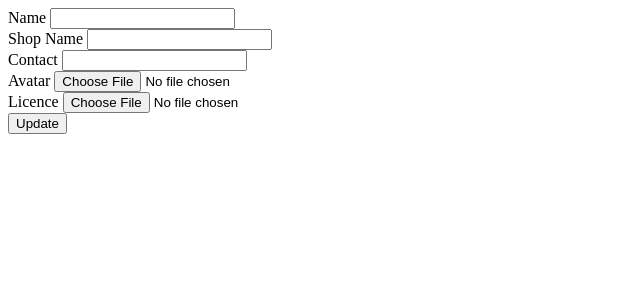
After one commit to DineshGavai/pharmify, a Django app: page /edit-profile/ in a window 1280 px wide. The commit adds this page. Shown: the top 300 px of the page, without its empty margins (0-640 px from the left). Run offline with Django 5.2, Linux system fonts and the light colour scheme.

Commit message:
Profile update backend complete

```diff
--- a/pharmify/settings.py
+++ b/pharmify/settings.py
@@ -11,6 +11,7 @@ https://docs.djangoproject.com/en/5.0/ref/settings/
 """
 
 from pathlib import Path
+import os
 
 # Build paths inside the project like this: BASE_DIR / 'subdir'.
 BASE_DIR = Path(__file__).resolve().parent.parent
@@ -138,3 +139,8 @@ EMAIL_USE_TLS = True
 EMAIL_PORT = 587
 EMAIL_HOST_USER = 'gavaidinesh26@gmail.com'
 EMAIL_HOST_PASSWORD = 'puktidupjuikgfwn'
+
+# Media root for saving avatar,licence
+
+MEDIA_URL = '/media/'
+MEDIA_ROOT = os.path.join(BASE_DIR, 'media')
--- a/templates/index.html
+++ b/templates/index.html
@@ -19,6 +19,7 @@
 <body>
     {% if request.user.is_authenticated %}
     <p class="fs-400">{{request.user}}</p>
+    <button class="primary"><a href="{% url 'profile-update' %}">Edit User</a></button><br>
     <button class="primary"><a href="{% url 'logout' %}">Logout</a></button>
     {% else %}
     <button class="primary"><a href="{% url 'login' %}">Login</a></button>
--- /dev/null
+++ b/user/templates/profile-edit.html
@@ -0,0 +1,34 @@
+<!DOCTYPE html>
+<html lang="en">
+
+<head>
+    <meta charset="UTF-8">
+    <meta name="viewport" content="width=device-width, initial-scale=1.0">
+    <title>Profile edit </title>
+</head>
+
+<body>
+    <form action="" method="post" enctype="multipart/form-data">
+        {% csrf_token %}
+        <label for="">Name</label>
+        <input type="text" name="name" id="">
+        <br>
+        <label for="">Shop Name</label>
+        <input type="text" name="shop-name" id="">
+        <br>
+        <label for="">Contact</label>
+        <input type="text" name="contact" id="">
+        <br>
+        <label for="">Avatar</label>
+        <input type="file" name="avatar" id="">
+        <br>
+        <label for="">Licence</label>
+        <input type="file" name="license" id="">
+        <br>
+        <button type="submit">Update</button>
+
+
+    </form>
+</body>
+
+</html>
--- a/user/urls.py
+++ b/user/urls.py
@@ -1,6 +1,8 @@
 from django.urls import path
 from .views import *
 from django.contrib.auth import views as auth_views
+from django.conf.urls.static import static
+
 
 
 urlpatterns = [
@@ -9,7 +11,9 @@ urlpatterns = [
     path('verify-email/', verifyEmail, name="verifyEmail"),
     path('verify/', verify, name="verify"),
     path('signup/', signup, name="signup"),
+    path('edit-profile/',profileUpdate,name='profile-update'),
 
+# Password reset path
     path('reset-password/', ResetPasswordView.as_view(
         html_email_template_name="password/password_reset_email.html"), name='password_reset'),
     path("reset-password-emailed/", auth_views.PasswordResetDoneView.as_view(
@@ -20,3 +24,7 @@ urlpatterns = [
         template_name="password/password_reset_done.html"), name="password_reset_complete")
 
 ]
+
+
+if settings.DEBUG:
+    urlpatterns += static(settings.MEDIA_URL, document_root=settings.MEDIA_ROOT)
--- a/user/views.py
+++ b/user/views.py
@@ -1,4 +1,5 @@
 import random
+import os
 from .models import *
 from .utils import *
 from django.urls import *
@@ -13,6 +14,7 @@ from django.contrib.auth.views import PasswordResetView
 from django.contrib.messages.views import SuccessMessageMixin
 from django.views.generic.edit import FormView
 from django.contrib.auth.tokens import default_token_generator
+from django.core.files.storage import FileSystemStorage
 
 
 def loginUser(request):
@@ -140,3 +142,57 @@ class ResetPasswordView(SuccessMessageMixin, PasswordResetView):
             # If email does not exist, add an error to the form and re-render the form
             form.add_error('email', 'User with this email does not exist.')
             return self.form_invalid(form)
+
+
+
+# Profile edit
+import os
+from django.shortcuts import render, redirect
+from django.conf import settings
+from django.core.files.storage import FileSystemStorage
+
+def profileUpdate(request):
+    if request.method == "POST":
+        name = request.POST.get('name')
+        shop_name = request.POST.get('shop-name')
+        contact = request.POST.get('contact')
+
+        # Handle avatar upload
+        avatar = request.FILES.get('avatar')
+        if avatar:
+            avatar_storage = FileSystemStorage(location=os.path.join(settings.MEDIA_ROOT, 'avatars'))
+            avatar_filename = avatar_storage.save(avatar.name, avatar)
+            avatar_url = avatar_storage.url(avatar_filename)
+        else:
+            avatar_url = None
+
+        # Handle licence upload
+        licence = request.FILES.get('license')
+        if licence:
+            licence_storage = FileSystemStorage(location=os.path.join(settings.MEDIA_ROOT, 'licenses'))
+            licence_filename = licence_storage.save(licence.name, licence)
+            licence_url = licence_storage.url(licence_filename)
+        else:
+            licence_url = None
+
+        # Print statements for debugging
+        print(name)
+        print(shop_name)
+        print(contact)
+        print(avatar_url)
+        print(licence_url)
+
+        # Save the owner profile information to the database
+        owner = request.user  # Accessing the Owner instance directly
+        owner.name = name
+        owner.shop_name = shop_name
+        owner.phone_number = contact
+        if avatar_url:
+            owner.avatar = avatar_url
+        if licence_url:
+            owner.license = licence_url
+        owner.save()
+
+        return redirect('index')  # Redirect to the index page after updating
+
+    return render(request, "profile-edit.html")
```
